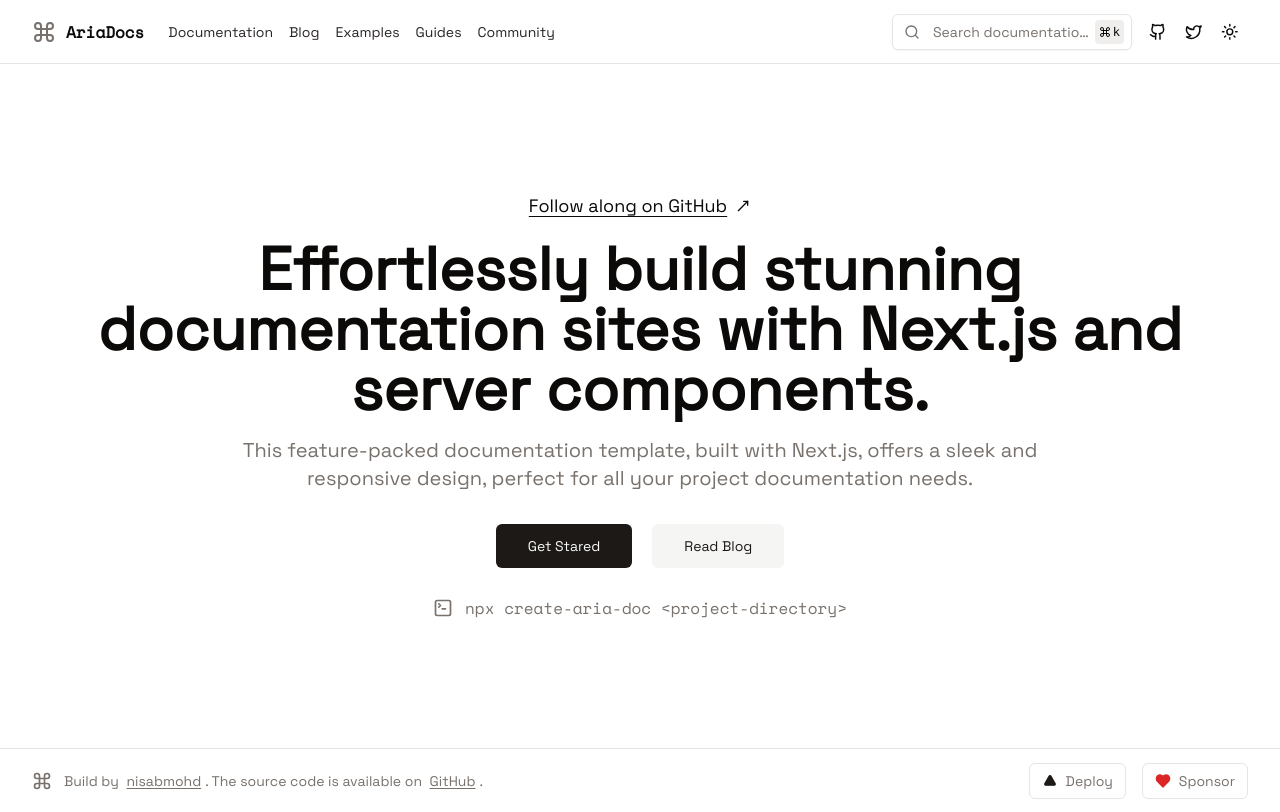
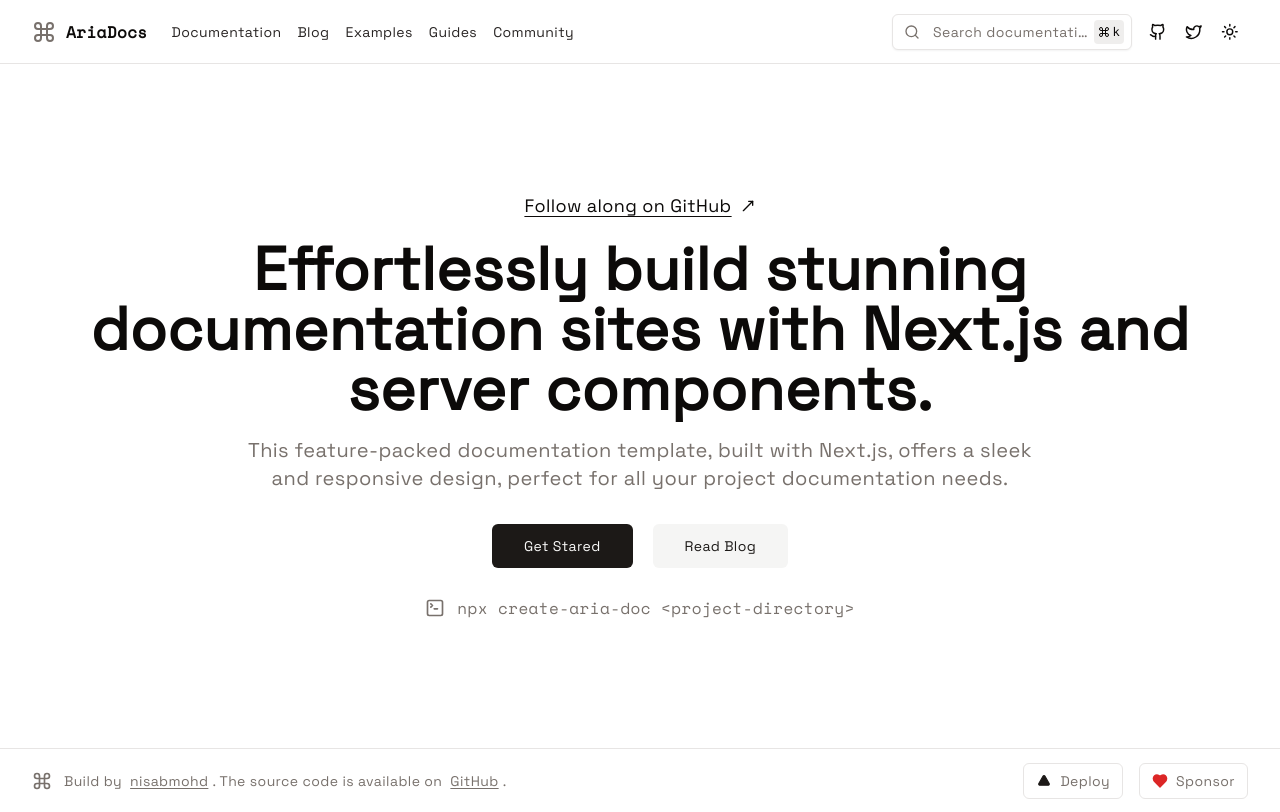
Before and after one commit to nisabmohd/Aria-Docs, a Next.js app: page / in a window 1280 px wide. Built offline with nearby package versions, Linux system fonts and the light colour scheme.

Commit message:
added tracking wider

```diff
--- a/app/layout.tsx
+++ b/app/layout.tsx
@@ -34,7 +34,7 @@
   return (
     <html lang="en" suppressHydrationWarning>
       <body
-        className={`${GeistSans.variable} ${GeistMono.variable} font-regular antialiased`}
+        className={`${GeistSans.variable} ${GeistMono.variable} font-regular antialiased tracking-wide`}
         suppressHydrationWarning
       >
         <ThemeProvider
```
